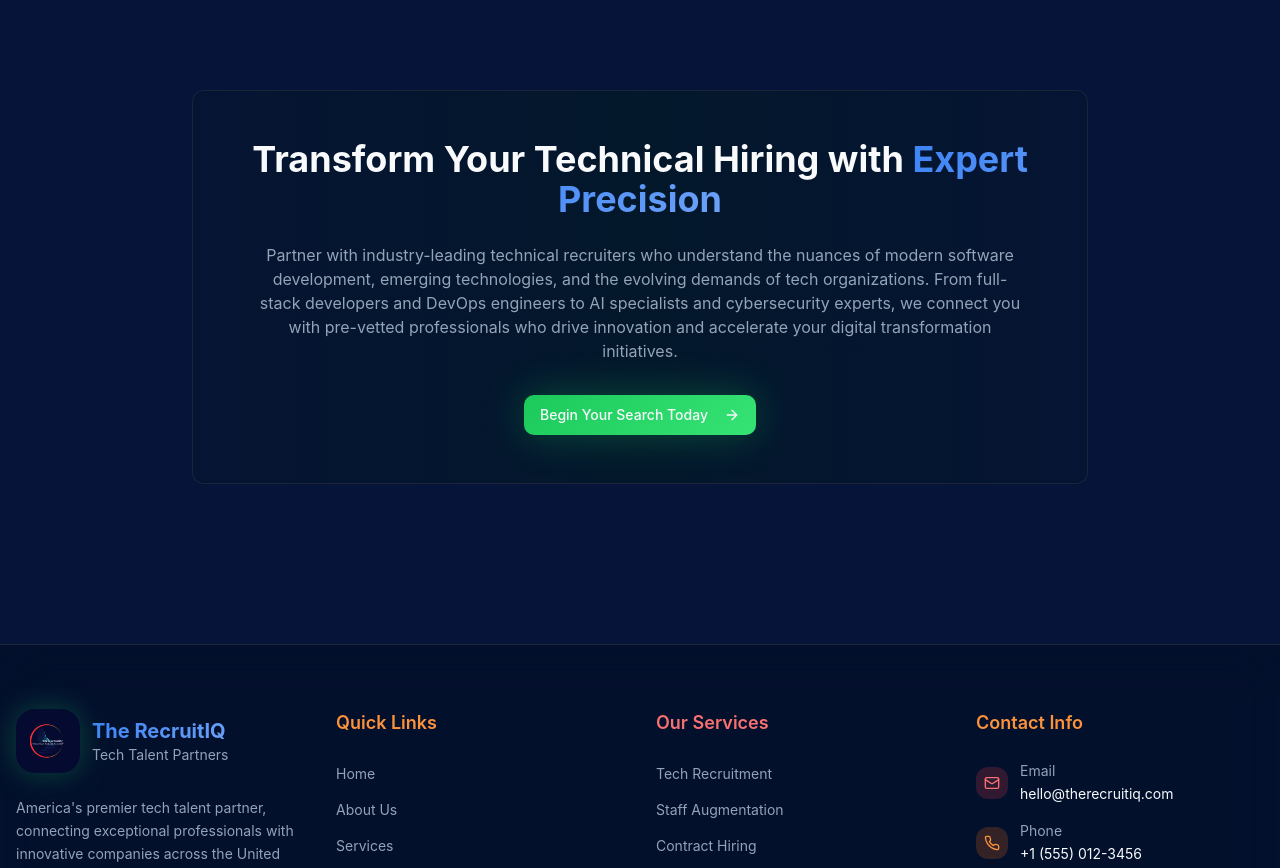
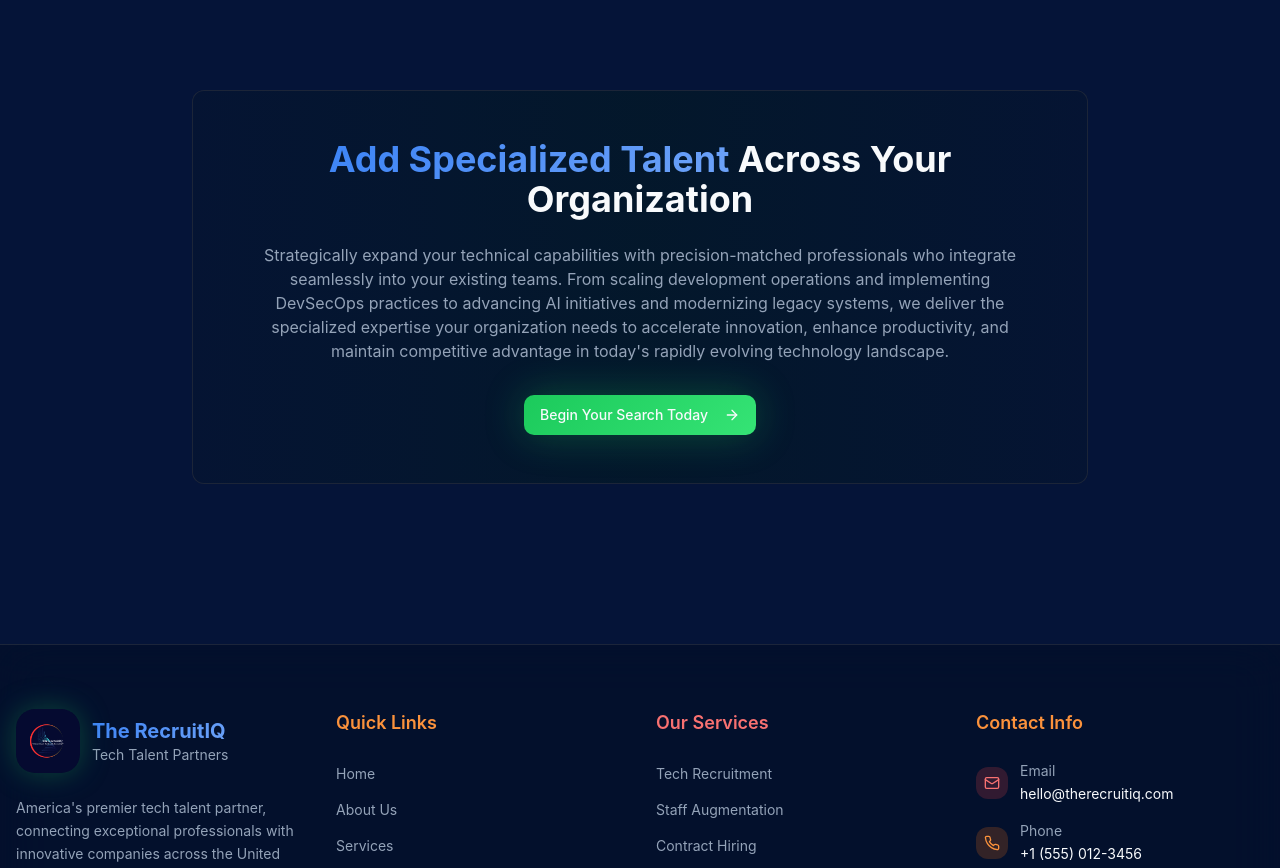
Before and after one commit to RahulAdminRecruitIQ/fluent-design-site, a React (Vite) app: page / in a window 1280 px wide. Shown: the part 1480-2348 px from the top of the page. Built offline with nearby package versions, Linux system fonts and the light colour scheme.

Commit message:
Update homepage text

```diff
--- a/src/pages/Home.tsx
+++ b/src/pages/Home.tsx
@@ -146,13 +146,14 @@ const Home = () => {
             <div className="absolute inset-0 bg-gradient-to-r from-primary/5 via-accent/5 to-primary/5" />
             <div className="relative z-10">
               <h2 className="text-3xl md:text-4xl font-bold mb-6 animate-slide-up">
-                Transform Your Technical Hiring with <span className="text-gradient-primary">Expert Precision</span>
+                <span className="text-gradient-primary">Add Specialized Talent</span> Across Your Organization
               </h2>
               <p className="text-muted-foreground mb-8 max-w-3xl mx-auto animate-slide-up delay-200">
-                Partner with industry-leading technical recruiters who understand the nuances of modern software development,
-                emerging technologies, and the evolving demands of tech organizations. From full-stack developers and DevOps engineers
-                to AI specialists and cybersecurity experts, we connect you with pre-vetted professionals who drive innovation and
-                accelerate your digital transformation initiatives.
+                Strategically expand your technical capabilities with precision-matched professionals who integrate seamlessly
+                into your existing teams. From scaling development operations and implementing DevSecOps practices to advancing
+                AI initiatives and modernizing legacy systems, we deliver the specialized expertise your organization needs to
+                accelerate innovation, enhance productivity, and maintain competitive advantage in today's rapidly evolving
+                technology landscape.
               </p>
               <div className="flex justify-center animate-slide-up delay-300">
                 <Button onClick={handleGetStarted} className="btn-gradient-accent">
```
